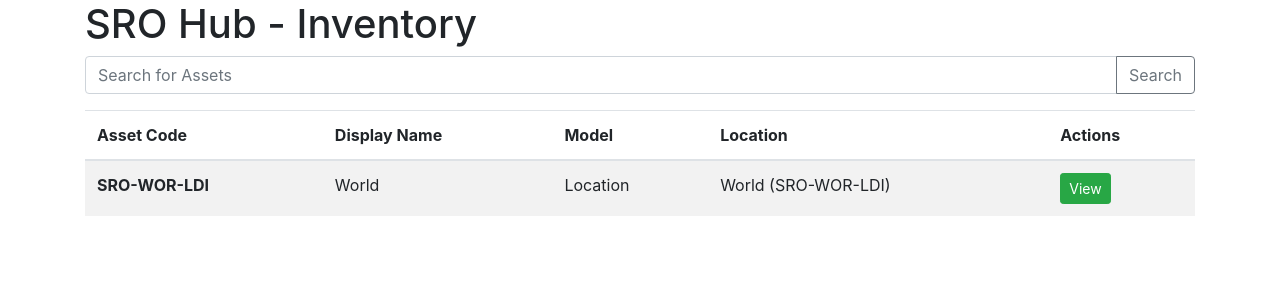
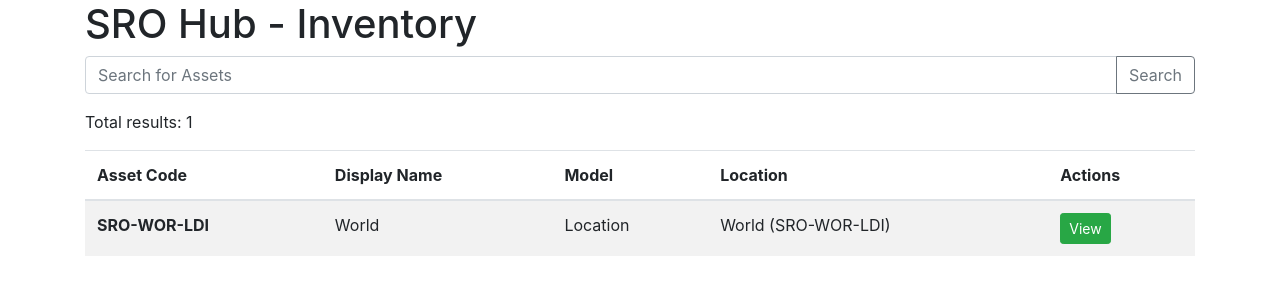
Before and after one commit to pyinv/pyinv, a Django app: page /inventory in a window 1280 px wide. Shown: the part 57-357 px from the top of the page. Run offline with Django 3.2, Linux system fonts and the light colour scheme; the visitor is signed in with stand-in values (Sample User, id 1); data comes from the database, SQL or seed files in the repository; parts of the project's set-up code (start-up, migrations or seed data) failed here and were passed over; some libraries are stand-ins or nearby versions.

Commit message:
Add total page count and fix paginator bug

```diff
--- a/srohub/templates/inventory/partials/asset_table.html
+++ b/srohub/templates/inventory/partials/asset_table.html
@@ -1,3 +1,5 @@
+<p>Total results: {{ page_obj.paginator.count }}</p>
+
 <table class="table table-striped">
   <thead>
     <tr>
--- a/srohub/templates/inventory/partials/base.html
+++ b/srohub/templates/inventory/partials/base.html
@@ -16,11 +16,12 @@
 {% block inventory_content %}{% endblock %}
 
 {%  if is_paginated %}
+
     <nav>
       <ul class="pagination text-center">
         {% if page_obj.has_previous %}
             <li class="page-item">
-              <a class="page-link" href="?page={{ page_obj.previous_page_number }}" tabindex="-1">Previous</a>
+              <a class="page-link" href="?page={{ page_obj.previous_page_number }}&query={{ query }}" tabindex="-1">Previous</a>
             </li>
         {% else %}
             <li class="page-item disabled">
@@ -31,12 +32,12 @@
             {% if p == page_obj.number %}
                 <li class="page-item active"><span class="page-link" >{{ p }}</span></li>
             {% else %}
-                <li class="page-item"><a class="page-link" href="?page={{ p }}">{{ p }}</a></li>
+                <li class="page-item"><a class="page-link" href="?page={{ p }}&query={{ query }}">{{ p }}</a></li>
             {% endif %}
         {% endfor %}
         {% if page_obj.has_next %}
             <li class="page-item">
-              <a class="page-link" href="?page={{ page_obj.next_page_number }}">Next</a>
+              <a class="page-link" href="?page={{ page_obj.next_page_number }}&query={{ query }}">Next</a>
             </li>
         {% else %}
              <li class="page-item disabled">
```
